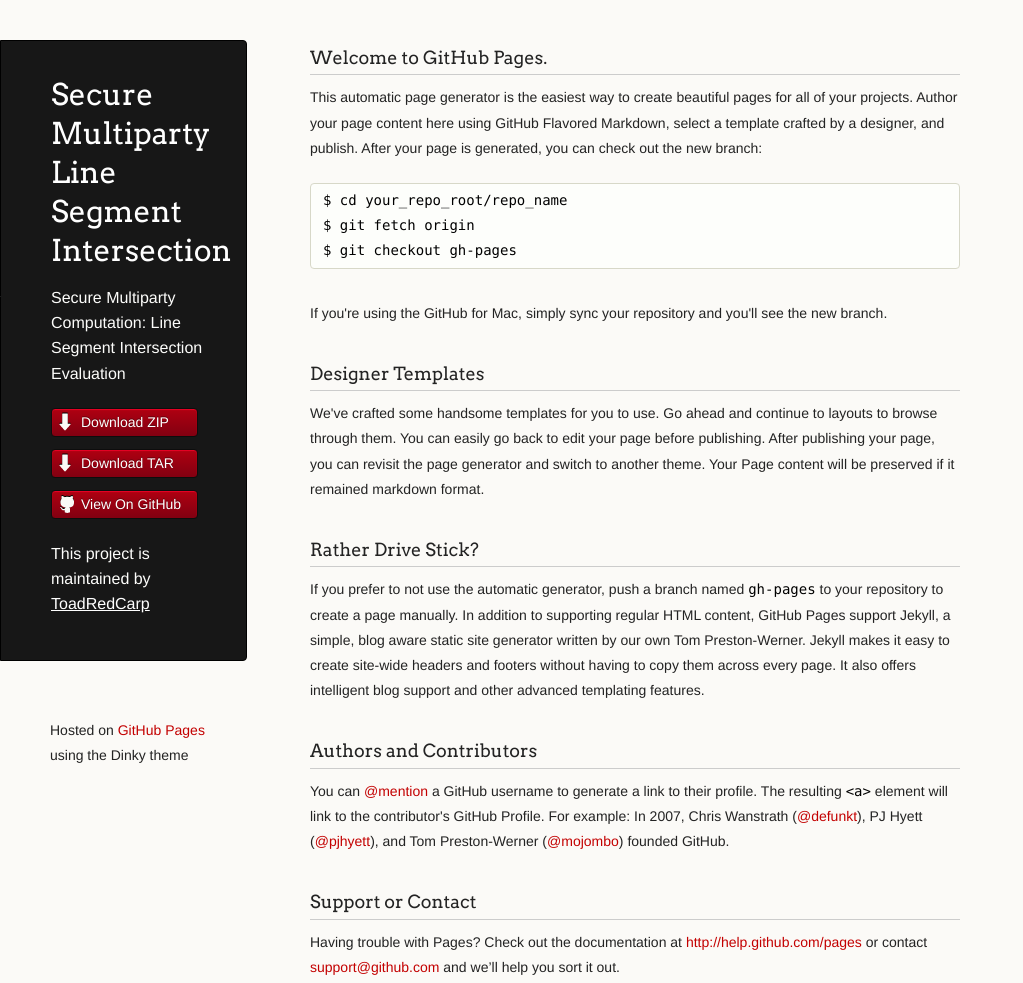
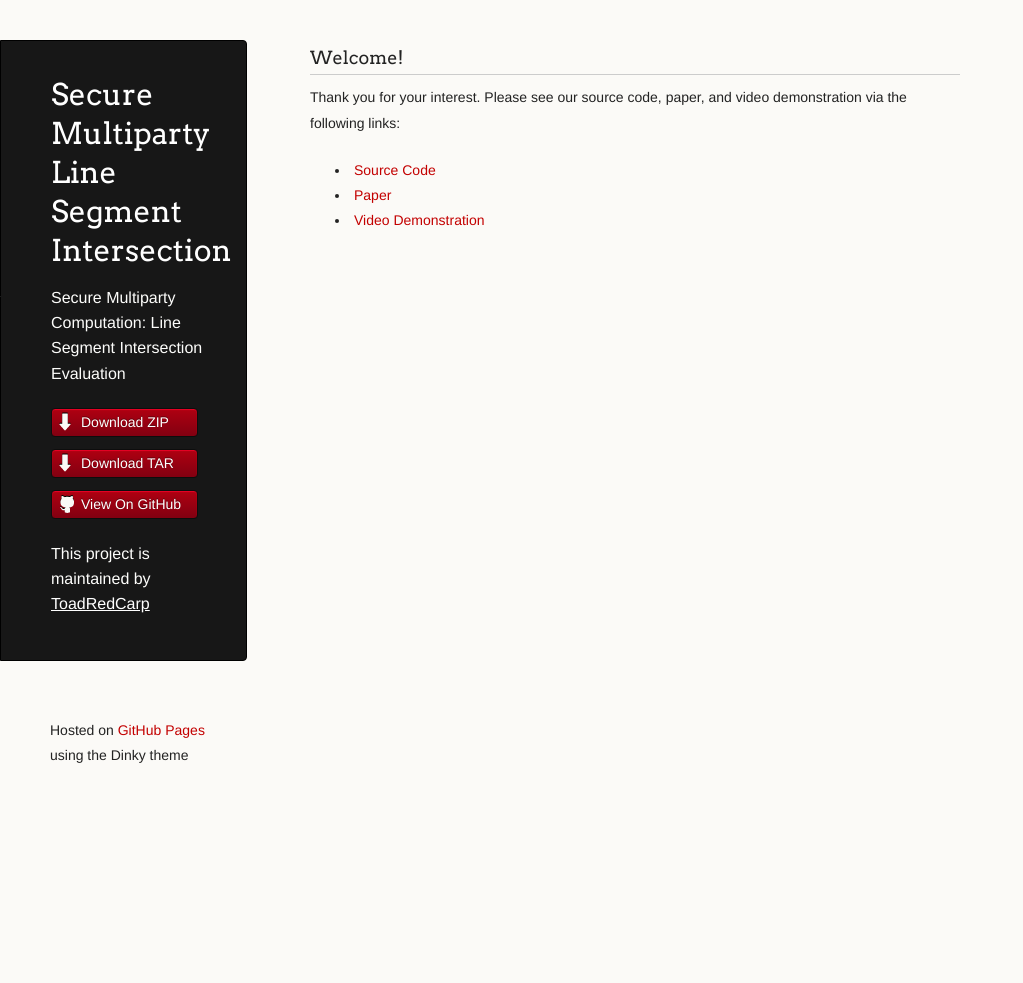
Before and after one commit to ToadRedCarp/secure-multiparty-line-segment-intersection, a plain HTML site: page index.html in a window 1280 px wide. Shown: the whole page, without its empty margins (0-1023 px from the left). After the commit the page ends 800 px from the top, so only its background shows below. Drawn offline with Linux system fonts and the light colour scheme.

Commit message:
update website

```diff
--- a/index.html
+++ b/index.html
@@ -31,36 +31,14 @@
       </header>
       <section>
         <h3>
-<a name="welcome-to-github-pages" class="anchor" href="#welcome-to-github-pages"><span class="octicon octicon-link"></span></a>Welcome to GitHub Pages.</h3>
+<a name="welcome" class="anchor" href="#welcome"><span class="octicon octicon-link"></span></a>Welcome!</h3>
 
-<p>This automatic page generator is the easiest way to create beautiful pages for all of your projects. Author your page content here using GitHub Flavored Markdown, select a template crafted by a designer, and publish. After your page is generated, you can check out the new branch:</p>
-
-<pre><code>$ cd your_repo_root/repo_name
-$ git fetch origin
-$ git checkout gh-pages
-</code></pre>
-
-<p>If you're using the GitHub for Mac, simply sync your repository and you'll see the new branch.</p>
-
-<h3>
-<a name="designer-templates" class="anchor" href="#designer-templates"><span class="octicon octicon-link"></span></a>Designer Templates</h3>
-
-<p>We've crafted some handsome templates for you to use. Go ahead and continue to layouts to browse through them. You can easily go back to edit your page before publishing. After publishing your page, you can revisit the page generator and switch to another theme. Your Page content will be preserved if it remained markdown format.</p>
-
-<h3>
-<a name="rather-drive-stick" class="anchor" href="#rather-drive-stick"><span class="octicon octicon-link"></span></a>Rather Drive Stick?</h3>
-
-<p>If you prefer to not use the automatic generator, push a branch named <code>gh-pages</code> to your repository to create a page manually. In addition to supporting regular HTML content, GitHub Pages support Jekyll, a simple, blog aware static site generator written by our own Tom Preston-Werner. Jekyll makes it easy to create site-wide headers and footers without having to copy them across every page. It also offers intelligent blog support and other advanced templating features.</p>
-
-<h3>
-<a name="authors-and-contributors" class="anchor" href="#authors-and-contributors"><span class="octicon octicon-link"></span></a>Authors and Contributors</h3>
-
-<p>You can <a href="https://github.com/blog/821" class="user-mention">@mention</a> a GitHub username to generate a link to their profile. The resulting <code>&lt;a&gt;</code> element will link to the contributor's GitHub Profile. For example: In 2007, Chris Wanstrath (<a href="https://github.com/defunkt" class="user-mention">@defunkt</a>), PJ Hyett (<a href="https://github.com/pjhyett" class="user-mention">@pjhyett</a>), and Tom Preston-Werner (<a href="https://github.com/mojombo" class="user-mention">@mojombo</a>) founded GitHub.</p>
-
-<h3>
-<a name="support-or-contact" class="anchor" href="#support-or-contact"><span class="octicon octicon-link"></span></a>Support or Contact</h3>
-
-<p>Having trouble with Pages? Check out the documentation at <a href="http://help.github.com/pages">http://help.github.com/pages</a> or contact <a href="mailto:support@github.com">support@github.com</a> and we’ll help you sort it out.</p>
+<p>Thank you for your interest.  Please see our source code, paper, and video demonstration via the following links:</p>
+<ul>
+    <li><a href="https://github.com/ToadRedCarp/secure-multiparty-line-segment-intersection">Source Code</a> </li>
+    <li><a href="https://github.com/ToadRedCarp/secure-multiparty-line-segment-intersection/HardingMcCluskey_SMLSI.pdf">Paper</a> </li>
+    <li><a href="https://www.youtube.com/watch?v=n096o-a7_JU">Video Demonstration</a> </li>
+</ul>
       </section>
       <footer>
         <p><small>Hosted on <a href="http://pages.github.com">GitHub Pages</a> using the Dinky theme</small></p>
```
